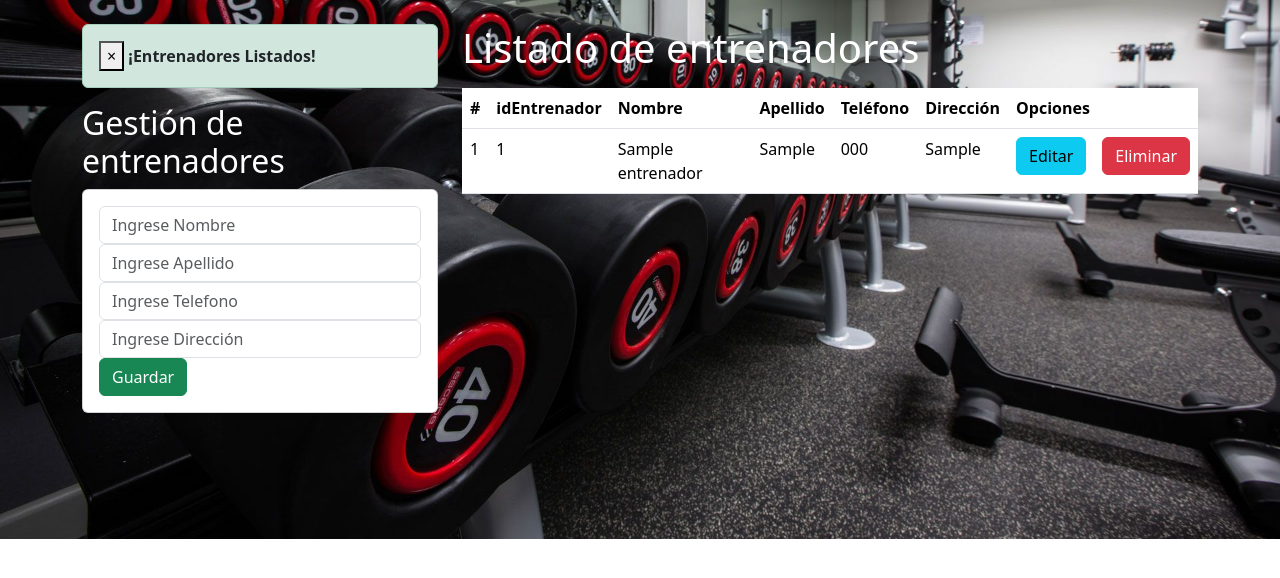
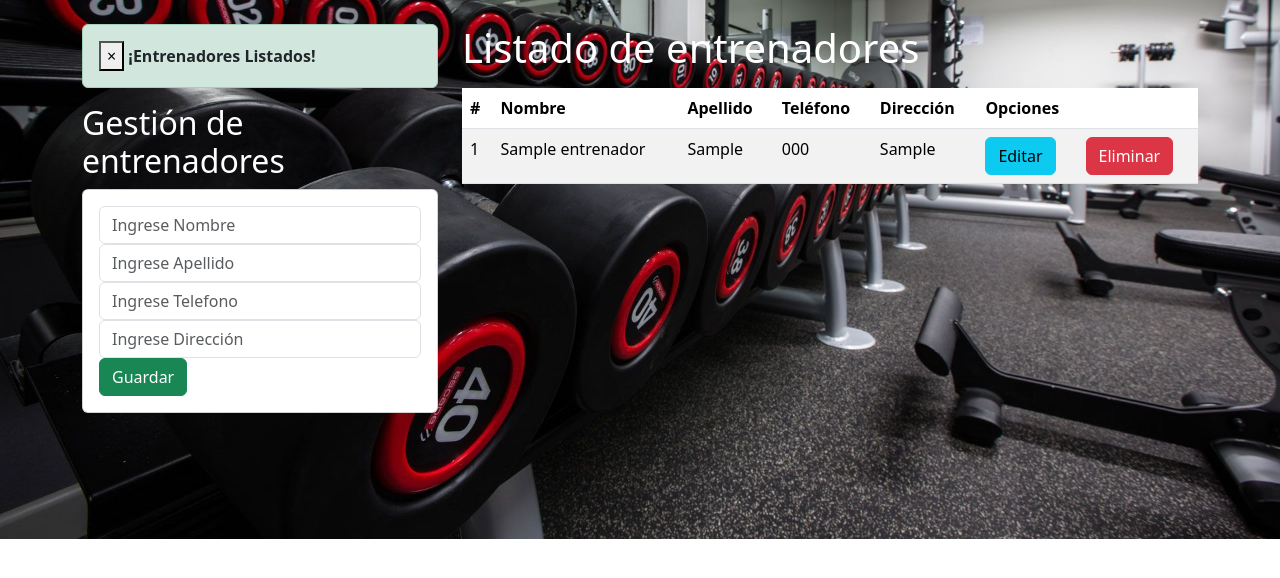
Before and after one commit to FrancoHtmlx/gymMaxPower.github.io, a Django app: page /entrenadores/ in a window 1280 px wide. Shown: the part 80-658 px from the top of the page. Run offline with Django 5.2, Linux system fonts and the light colour scheme; a user stored in the database is signed in; tables that the repository leaves empty hold one stand-in row (values such as "Sample post").

Commit message:
add en todos los archivos

```diff
--- a/Aplicaciones/Academico/templates/gestionEntrenador.html
+++ b/Aplicaciones/Academico/templates/gestionEntrenador.html
@@ -4,7 +4,7 @@
 
 {% block body %}
 <div class="row">
-    <div class="col-sm-12 cold-md-6 col-lg-4 col-xl-4">
+    <div class="col-sm-12 col-md-6 col-lg-4 col-xl-4">
         {% if messages %}
         {% for message in messages %}
         <div class="alert alert-dismissible alert-success">
@@ -40,14 +40,13 @@
             </div>
         </div>
     </div>
-    <div class="col-sm-12 cold-md-6 col-lg-8 col-xl-8">
+    <div class="col-sm-12 col-md-6 col-lg-8 col-xl-8">
         <h1>Listado de entrenadores</h1>
         <div class="table-responsive py-2">
-            <table class="table table-stripped">
+            <table class="table table-striped">
                 <thead>
                     <tr>
                         <th>#</th>
-                        <th>idEntrenador</th>
                         <th>Nombre</th>
                         <th>Apellido</th>
                         <th>Teléfono</th>
@@ -59,7 +58,6 @@
                     {% for c in entrenadores %}
                     <tr>
                         <td>{{ forloop.counter }}</td>
-                        <td>{{ c.idEntrenador }}</td>
                         <td>{{ c.nombre }}</td>
                         <td>{{ c.apellido }}</td>
                         <td>{{ c.telefono }}</td>
```
Also changed, not shown: Aplicaciones/Academico/templates/edicionEntrenador.html (+6 -7 lines).
